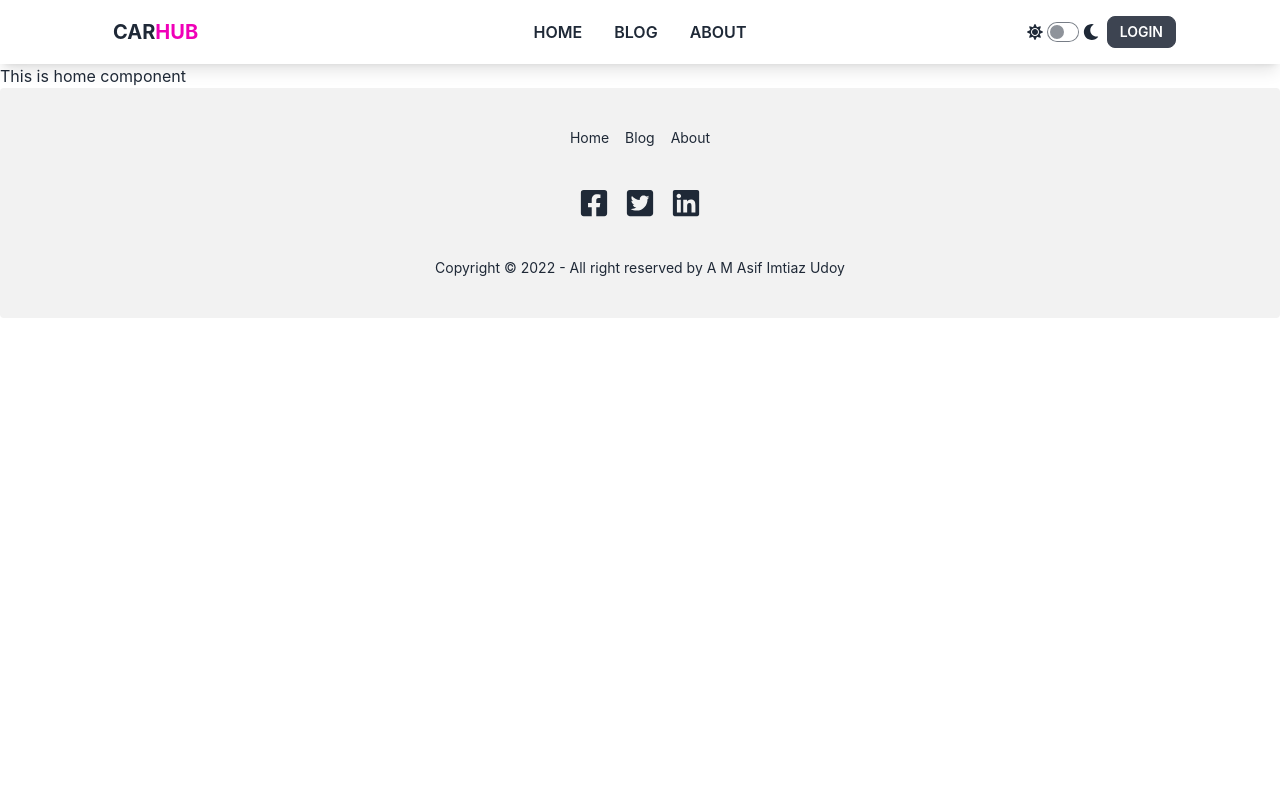
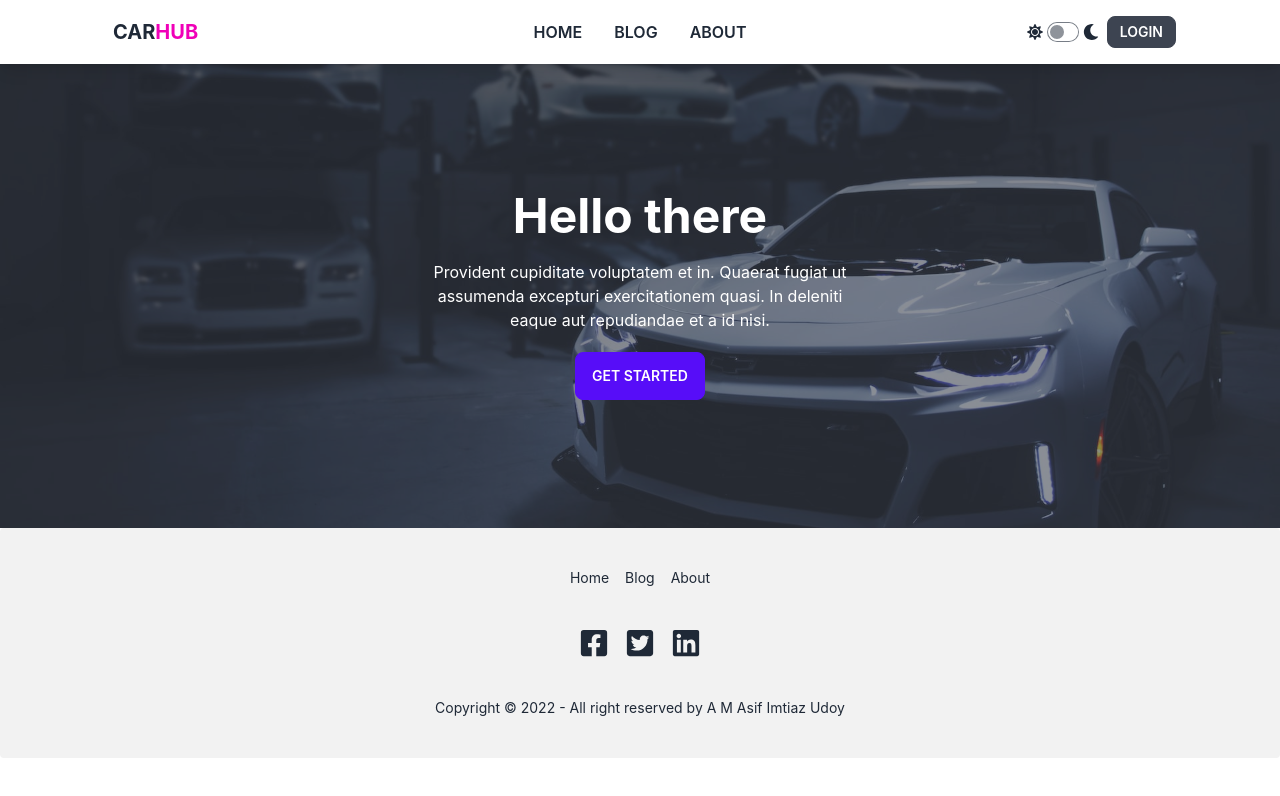
Before and after one commit to asifImtiazUdoy/carhub, a React (Create React App) app: page / in a window 1280 px wide. Shown: the top 796 px of the page. Built offline with nearby package versions, Linux system fonts and the light colour scheme; no server answers.

Commit message:
banner section added

```diff
--- a/src/Router/Routes/Routes.js
+++ b/src/Router/Routes/Routes.js
@@ -2,6 +2,7 @@
 import Client from "../../layouts/Client/Client";
 import Blog from "../../pages/Blog/Blog";
 import Error from "../../pages/Error/Error";
+import Home from "../../pages/Home/Home";
 import Login from "../../pages/Login/Login";
 
 
@@ -12,7 +13,7 @@
         children: [
             {
                 path: '/',
-                element: "This is home component"
+                element: <Home></Home>
             },
             {
                 path: '/blog',
--- /dev/null
+++ b/src/pages/Banner/Banner.js
@@ -0,0 +1,18 @@
+import React from 'react';
+
+const Banner = () => {
+    return (
+        <div className="hero" style={{ backgroundImage: `url("/banner.jpg")` }}>
+            <div className="hero-overlay bg-opacity-60"></div>
+            <div className="hero-content text-center text-neutral-content my-28">
+                <div className="max-w-md">
+                    <h1 className="mb-5 text-5xl font-bold">Hello there</h1>
+                    <p className="mb-5">Provident cupiditate voluptatem et in. Quaerat fugiat ut assumenda excepturi exercitationem quasi. In deleniti eaque aut repudiandae et a id nisi.</p>
+                    <button className="btn btn-primary">Get Started</button>
+                </div>
+            </div>
+        </div>
+    );
+};
+
+export default Banner;
--- a/src/pages/Home/Home.js
+++ b/src/pages/Home/Home.js
@@ -1,12 +1,13 @@
 import React from 'react';
 import useTitle from '../../Hooks/useTitle';
+import Banner from '../Banner/Banner';
 
 const Home = () => {
     useTitle('Home');
 
     return (
         <div>
-            This is home
+            <Banner></Banner>
         </div>
     );
 };
--- a/src/pages/Login/Login.js
+++ b/src/pages/Login/Login.js
@@ -4,16 +4,16 @@
 import { AuthContext } from '../../contexts/AuthProvider/AuthProvider';
 
 const Login = () => {
-    const {user, googleLogin} = useContext(AuthContext);
+    const { googleLogin} = useContext(AuthContext);
     const location = useLocation();
     const navigate = useNavigate();
 
-    const from = location.state?.from?.pathname || '/'
+    const from = location.state?.from?.pathname || '/';
 
     const handleGoogleLogin = () => {
         googleLogin()
         .then( result => {
-            navigate(from, {replace: true})
+            navigate(from, {replace: true});
         })
         .catch(e => console.error(e))
     }
```
Also changed, not shown: public/banner.jpg (added).
